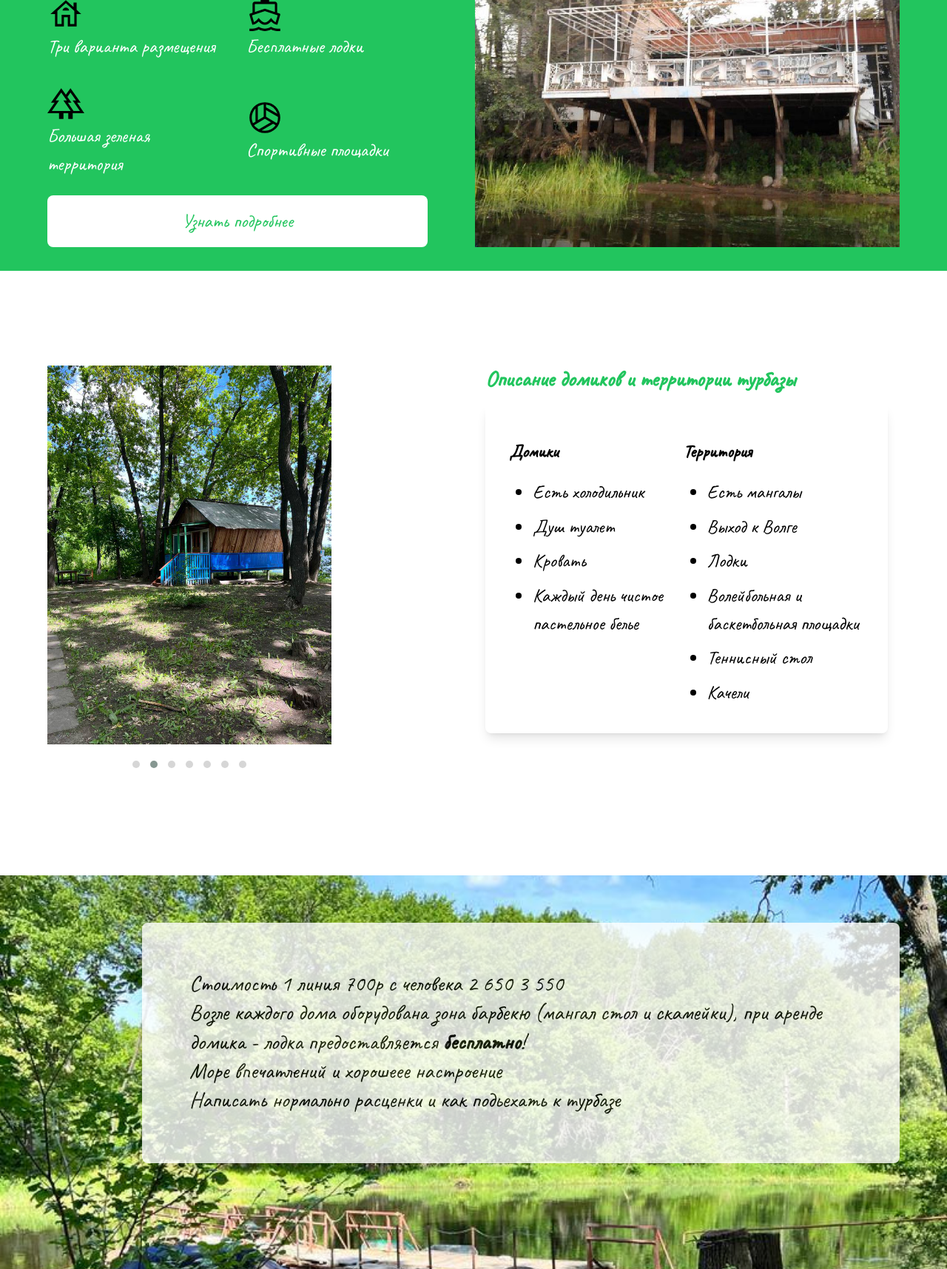
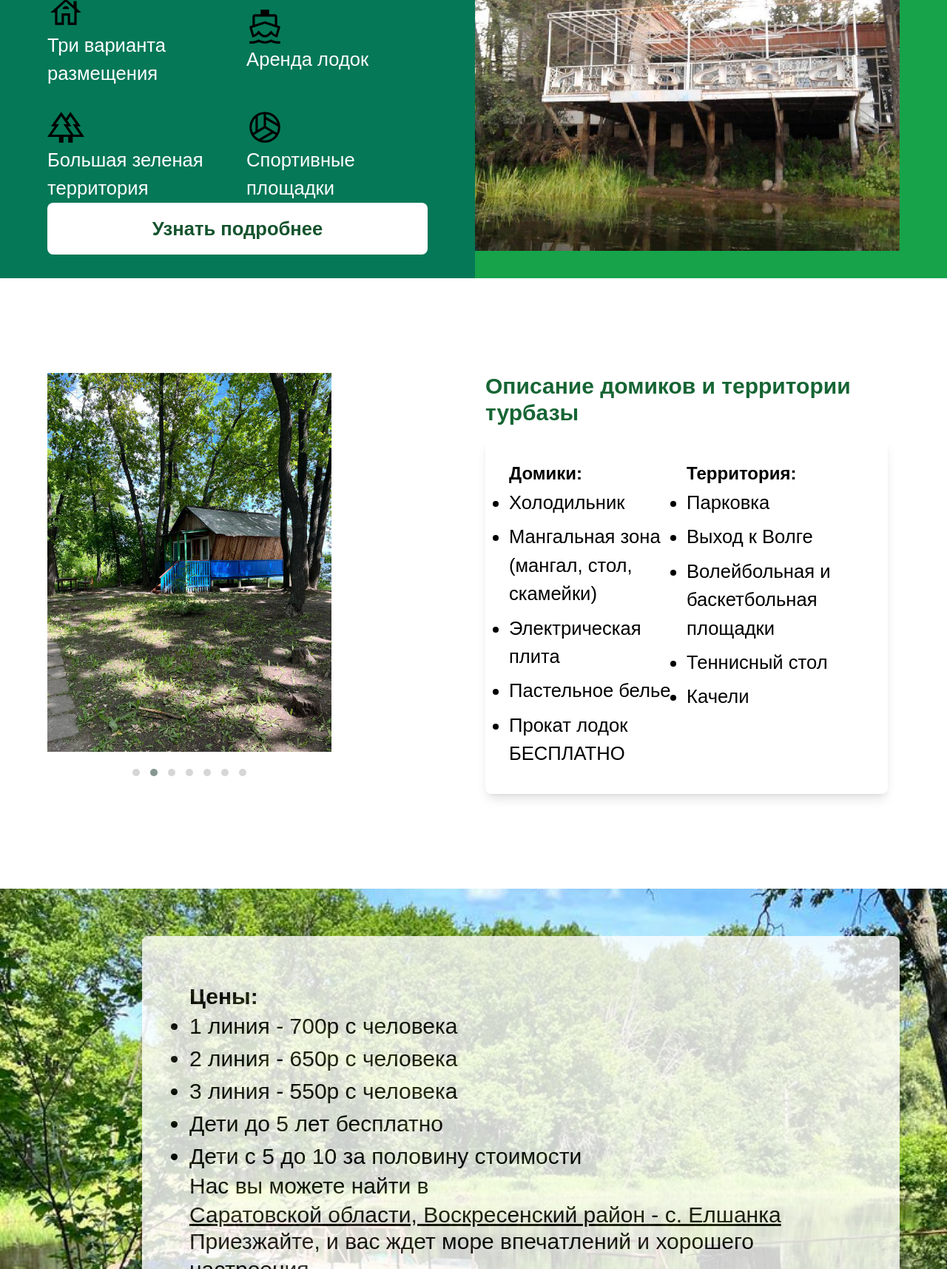
Before and after one commit to dmitriimokienko/turbaza-lubava, a website: page src/index.html in a window 1280 px wide. Shown: the part 336-2051 px from the top of the page at 74% size. Drawn offline with Linux system fonts and the light colour scheme; a web font is replaced by a local one.

Commit message:
feat: v2

```diff
--- a/src/index.html
+++ b/src/index.html
@@ -16,10 +16,13 @@
         <link href="./assets/css/main.css" rel="stylesheet" />
 
         <!-- fonts -->
-        <link rel="stylesheet" href="https://fonts.googleapis.com/css?family=Caveat" />
+        <link rel="preconnect" href="https://fonts.googleapis.com" />
+        <link rel="preconnect" href="https://fonts.gstatic.com" crossorigin />
+        <link href="https://fonts.googleapis.com/css2?family=Marmelad&display=swap" rel="stylesheet" />
+
         <style>
             body {
-                font-family: "Caveat", serif;
+                font-family: "Marmelad", sans-serif;
                 font-size: 1.6rem;
             }
         </style>
@@ -36,9 +39,9 @@
     <body class="bg-white">
         <!-- header -->
         <header
-            class="flex items-center justify-between px-8 py-4 flex-col md:px-16 md:py-8 lg:px-16 lg:py-8 md:flex-row lg:flex-row"
+            class="flex items-center justify-between px-8 py-4 flex-col md:px-16 md:py-8 lg:px-16 lg:py-8 md:flex-row lg:flex-row text-slate-800 font-bold"
         >
-            <h1 class="text-3xl font-bold">
+            <h1 class="text-3xl text-slate-800">
                 Турбаза Любава <br />
                 Отдохни на берегу Волги
             </h1>
@@ -50,13 +53,13 @@
                 <div class="flex items-center">
                     <img class="inline" width="25px" height="25px" src="./assets/icons/call.svg" alt="Телефон" />
                     <a class="pl-4" name="contacts" href="tel:+79271568239">
-                        <span class="text-2xl font-bold text-gray-700 hover:text-green-500">+7(927)156-82-39</span></a
+                        <span class="text-2xl font-bold text-gray-700 hover:text-green-700">+7(927)156-82-39</span></a
                     >
                 </div>
                 <div class="flex items-center">
                     <img class="inline" width="25px" height="25px" src="./assets/icons/call.svg" alt="Телефон" />
                     <a class="pl-4" name="contacts" href="tel:+79271595372">
-                        <span class="text-2xl font-bold text-gray-700 hover:text-green-500">+7(927)159-53-72</span></a
+                        <span class="text-2xl font-bold text-gray-700 hover:text-green-700">+7(927)159-53-72</span></a
                     >
                 </div>
             </div>
@@ -66,12 +69,12 @@
             <!-- main -->
             <section class="flex flex-col mb-12 xl:flex-row md:mb-24 xl:mb-24">
                 <article
-                    class="flex flex-col justify-between px-8 py-4 bg-green-500 md:px-16 md:py-8 lg:px-16 lg:py-8 xl:w-4/5"
+                    class="flex flex-col justify-between px-8 py-4 bg-emerald-700 md:px-16 md:py-8 lg:px-16 lg:py-8 xl:w-4/5"
                 >
-                    <h2 class="text-3xl font-bold text-white pl-2 mb-8">
+                    <h2 class="text-4xl font-bold text-white pl-2 mb-2">
                         <a name="main">Райский уголок в Саратовской области</a>
                     </h2>
-                    <div class="text-white flex flex-col gap-y-8">
+                    <div class="text-white flex flex-col gap-y-7">
                         <div class="flex justify-between items-center w-full gap-6">
                             <div class="flex flex-col w-1/2">
                                 <img width="50px" height="50px" src="./assets/icons/house.svg" alt="Дом" /><span
@@ -79,8 +82,8 @@
                                 >
                             </div>
                             <div class="flex flex-col w-1/2">
-                                <img width="50px" height="50px" src="./assets/icons/boat.svg" alt="Лодка" /><span
-                                    >Бесплатные лодки</span
+                                <img width="50px" height="50px" src="./assets/icons/boat.svg" alt="Лодка" /><span>
+                                    Аренда лодок</span
                                 >
                             </div>
                         </div>
@@ -100,13 +103,13 @@
                     <!-- button -->
                     <a href="#showmore" class="block">
                         <button
-                            class="bg-white w-full text-green-500 hover:text-green-700 px-8 py-4 rounded-lg hover:drop-shadow-lg active:text-green-500 mt-4 xl:mt-0"
+                            class="bg-white w-full hover:italic font-bold text-green-900 hover:bg-slate-200 px-8 py-4 rounded-lg hover:drop-shadow-lg active:text-green-500 mt-4 xl:mt-0"
                         >
                             Узнать подробнее
                         </button>
                     </a>
                 </article>
-                <article class="flex items-center justify-center xl:pr-16 xl:bg-green-500 md:py-8 lg:py-8">
+                <article class="flex items-center justify-center xl:pr-16 xl:bg-green-600 md:py-8 lg:py-8">
                     <img class="object-cover" src="./assets/img/main.jpg" alt="Любава веранда" />
                 </article>
             </section>
@@ -174,27 +177,28 @@
                 <!-- description -->
                 <article class="md:w-1/2 lg:w-1/2 md:px-4">
                     <a name="showmore">
-                        <h2 class="text-3xl font-bold text-green-500">Описание домиков и территории турбазы</h2>
+                        <h2 class="text-3xl font-bold text-green-800">Описание домиков и территории турбазы</h2>
                     </a>
+
                     <div
                         class="flex flex-col md:px-8 xl:flex-row xl:justify-around xl:shadow-lg xl:p-8 xl:rounded-lg xl:mt-4"
                     >
                         <div>
-                            <h3 class="text-2xl font-bold py-4">Домики</h3>
-                            <ul class="list-disc pl-8">
-                                <li class="py-1">Есть холодильник</li>
-                                <li class="py-1">Душ туалет</li>
-                                <li class="py-1">Кровать</li>
-                                <li class="py-1">Каждый день чистое пастельное белье</li>
+                            <h3 class="text-2xl font-bold">Домики:</h3>
+                            <ul class="list-disc list-outside">
+                                <li class="py-1">Холодильник</li>
+                                <li class="py-1">Мангальная зона (мангал, стол, скамейки)</li>
+                                <li class="py-1">Электрическая плита</li>
+                                <li class="py-1">Пастельное белье</li>
+                                <li class="py-1">Прокат лодок БЕСПЛАТНО</li>
                             </ul>
                         </div>
 
                         <div>
-                            <h3 class="text-2xl font-bold py-4">Территория</h3>
-                            <ul class="list-disc pl-8">
-                                <li class="py-1">Есть мангалы</li>
+                            <h3 class="text-2xl font-bold">Территория:</h3>
+                            <ul class="list-disc list-outside">
+                                <li class="py-1">Парковка</li>
                                 <li class="py-1">Выход к Волге</li>
-                                <li class="py-1">Лодки</li>
                                 <li class="py-1">Волейбольная и баскетбольная площадки</li>
                                 <li class="py-1">Теннисный стол</li>
                                 <li class="py-1">Качели</li>
@@ -207,12 +211,26 @@
             <!-- info section -->
             <section class="relative">
                 <div id="info" class="bg-white opacity-80 absolute z-10 drop-shadow-xl rounded-lg md:w-4/5">
-                    <span class="text-xl text-black md:text-3xl"
-                        >Стоимость 1 линия 700р с человека 2 650 3 550<br />
-                        Возле каждого дома оборудована зона барбекю (мангал стол и скамейки), при аренде домика - лодка
-                        предоставляется <b>бесплатно</b>!<br />
-                        Море впечатлений и хорошеее настроение <br />
-                        Написать нормально расценки и как подьехать к турбазе
+                    <span class="text-xl text-black md:text-3xl">
+                        <div>
+                            <h3 class="text-3xl font-bold">Цены:</h3>
+                            <ul class="list-disc list-outside">
+                                <li class="py-1">1 линия - 700р с человека</li>
+                                <li class="py-1">2 линия - 650р с человека</li>
+                                <li class="py-1">3 линия - 550р с человека</li>
+                                <li class="py-1">Дети до 5 лет бесплатно</li>
+                                <li class="py-1">Дети с 5 до 10 за половину стоимости</li>
+                            </ul>
+                        </div>
+
+                        <span>
+                            Нас вы можете найти в
+                            <p class="underline decoration-solid">
+                                Саратовской области, Воскресенский район - с. Елшанка<br />
+                            </p>
+                        </span>
+
+                        Приезжайте, и вас ждет море впечатлений и хорошего настроения
                     </span>
                 </div>
                 <img class="object-fill w-full" id="lg-pic" src="./assets/img/river_bg.png" alt="Пейзаж и лодка" />
@@ -227,49 +245,42 @@
 
         <!-- footer -->
         <footer
-            class="flex flex-col items-center justify-between bg-green-500 px-8 py-4 md:flex-row lg:flex-row md:px-16 md:py-8 lg:px-16 lg:py-8"
+            class="flex flex-col items-center justify-between bg-gradient-to-r from-green-800 to-green-600 px-8 py-4 md:flex-row lg:flex-row md:px-16 md:py-8 lg:px-16 lg:py-8"
         >
             <!-- social -->
-            <section class="invisible">Social newtwork</section>
+            <section class="flex flex-col pt-4 md:pt-0">
+                <div class="flex items-center">
+                    <span>Адрес:</span>
+                    <span class="text-slate-200 hover:text-white">
+                        Саратовская обл., Воскресенский р-н, с.Елшанка
+                    </span>
+                </div>
+            </section>
 
             <!-- logo -->
             <section class="flex items-center">
                 <a href="#">
-                    <img class="object-fill h-32 rounded-full" src="./assets/img/logo.png" alt="Турбаза Любава" />
+                    <img class="object-fill h-32 rounded-full" src="./assets/img/logo1.jpg" alt="Турбаза Любава" />
                 </a>
             </section>
 
             <!-- info -->
             <section class="flex flex-col pt-4 md:pt-0">
-                <!-- email -->
-                <div class="mb-4">
-                    <span>Напишите нам: </span
-                    ><a
-                        class="text-gray-200 hover:text-white"
-                        href="mailto:abc@example.com?subject = Feedback&body = Message"
-                    >
-                        rynoknarahova@gmail.ru
-                    </a>
-                </div>
-
                 <!-- tel -->
                 <div class="mb-4">
                     <div class="flex items-center">
                         <span>Бронирование: </span>
                         <a class="pl-4" name="contacts" href="tel:+79271568239">
-                            <span class="text-gray-700 hover:text-white">+7(927)156-82-39</span></a
+                            <span class="text-white hover:text-green-500">+7(927)156-82-39</span></a
                         >
                     </div>
                     <div class="flex items-center">
                         <span class="invisible">Бронирование: </span>
                         <a class="pl-4" name="contacts" href="tel:+79271595372">
-                            <span class="text-gray-700 hover:text-white">+7(927)159-53-72</span></a
+                            <span class="text-white hover:text-green-500">+7(927)159-53-72</span></a
                         >
                     </div>
                 </div>
-
-                <!-- address -->
-                <span class="hidden">Адрес: <span class="text-white">ул. Московская, 152</span></span>
             </section>
         </footer>
 
```
Also changed, not shown: src/assets/css/main.css, src/assets/img/logo1.jpg (added).
